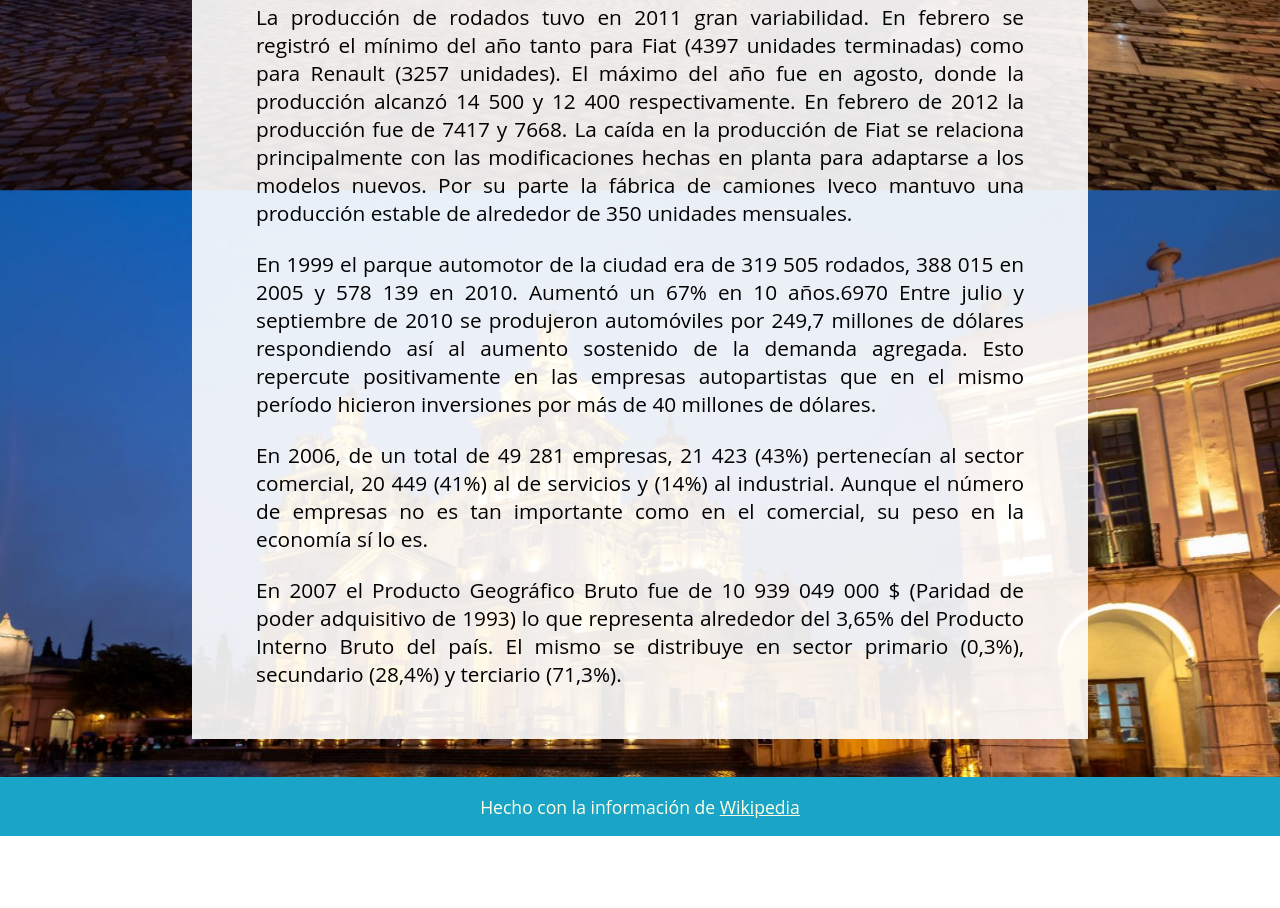
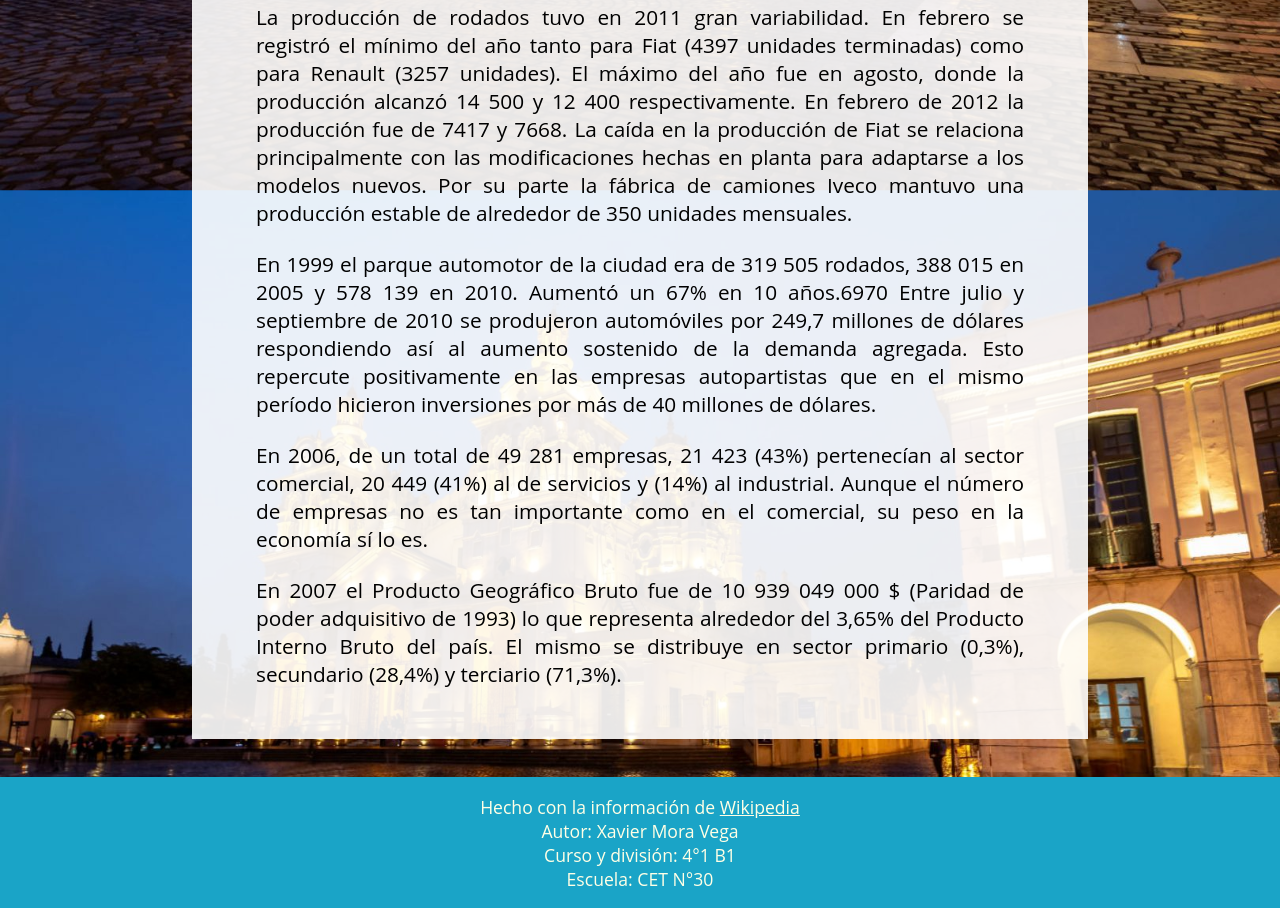
Before and after one commit to Xaviermora/provincia, a plain HTML site: page economia.html in a window 1280 px wide. Shown: the part 663-1571 px from the top of the page. Before the commit the page ends 1499 px from the top, so only its background shows below. Drawn offline with Linux system fonts and the light colour scheme.

Commit message:
terminado

```diff
--- a/economia.html
+++ b/economia.html
@@ -59,6 +59,9 @@
         </main>
         <footer>
             <p>Hecho con la información de <a href="https://es.wikipedia.org/wiki/C%C3%B3rdoba_(Argentina)">Wikipedia</a></p>
+            <p>Autor: Xavier Mora Vega</p>
+            <p>Curso y división: 4°1 B1</p>
+            <p>Escuela: CET N°30</p>
         </footer>
     </body>
 </html>
```
Also changed, not shown: geografia.html (+3 -0 lines), gobierno.html (+3 -0 lines), historia.html (+3 -0 lines), poblacion.html (+3 -0 lines).
